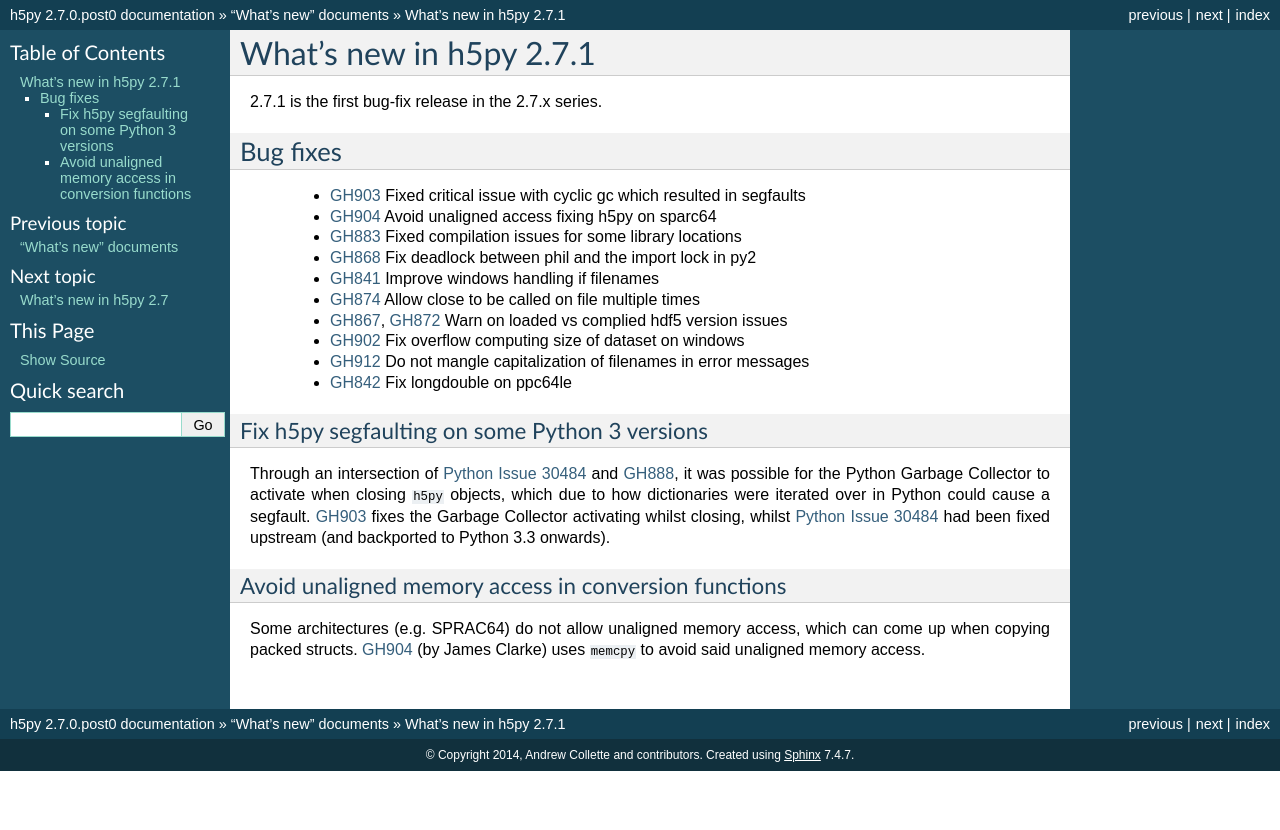
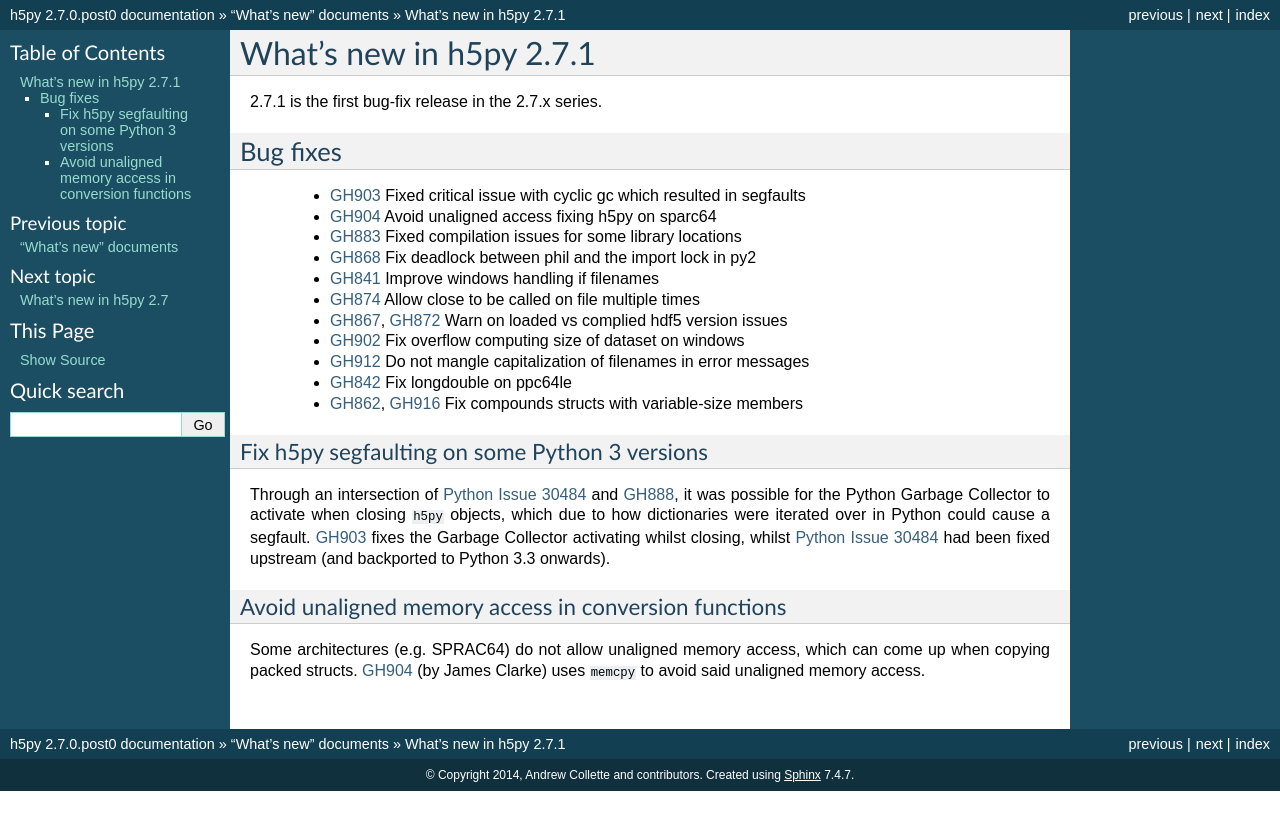
Before and after one commit to h5py/h5py, a Sphinx documentation site: the page built from docs/whatsnew/2.7.1.rst, in a window 1280 px wide. Shown: the top 830 px of the page. Built offline with Sphinx 7.4.7, drawn with Linux system fonts in a browser that asks for light colours; pages that are not in the unit, such as notebooks, are missing from menus.

Commit message:
DOC: Add variable-sized fix description to 2.7.1 whatsnew

```diff
--- a/docs/whatsnew/2.7.1.rst
+++ b/docs/whatsnew/2.7.1.rst
@@ -16,6 +16,7 @@
   - :issue:`902` Fix overflow computing size of dataset on windows
   - :issue:`912` Do not mangle capitalization of filenames in error messages
   - :issue:`842` Fix longdouble on ppc64le
+  - :issue:`862`, :issue:`916` Fix compounds structs with variable-size members
 
 Fix h5py segfaulting on some Python 3 versions
 ~~~~~~~~~~~~~~~~~~~~~~~~~~~~~~~~~~~~~~~~~~~~~~
```
